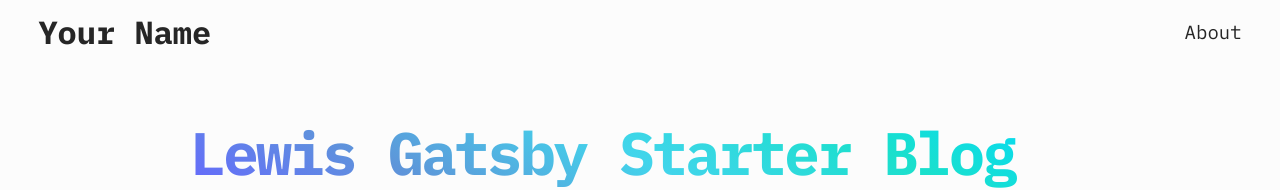
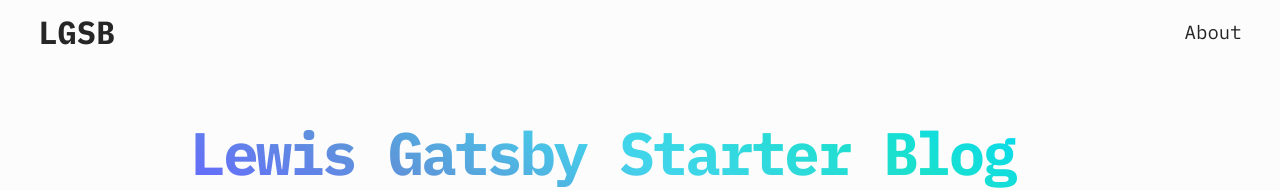
Before and after one commit to lewislbr/lewis-gatsby-starter-blog, a Gatsby site: page / in a window 1280 px wide. Shown: the top 190 px of the page. Built offline with nearby package versions, Linux system fonts and the light colour scheme; Gatsby itself is replaced by a stand-in of ours.

Commit message:
edit logo text

```diff
--- a/src/components/HeaderLogo.js
+++ b/src/components/HeaderLogo.js
@@ -20,7 +20,7 @@
 function Header() {
   return (
     <HeaderLogo>
-      <Logo>Your Name</Logo>
+      <Logo>LGSB</Logo>
       <Link to="/about">
         <p>About</p>
       </Link>
```
